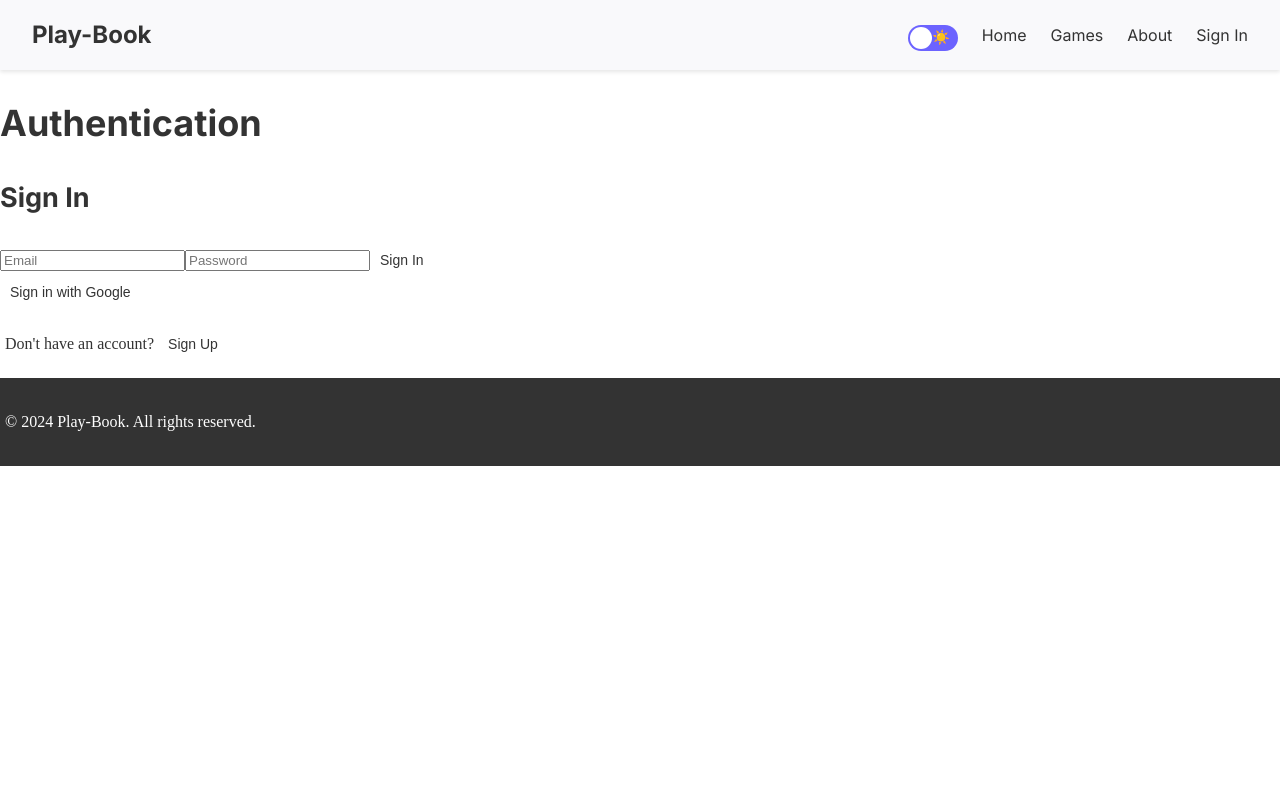
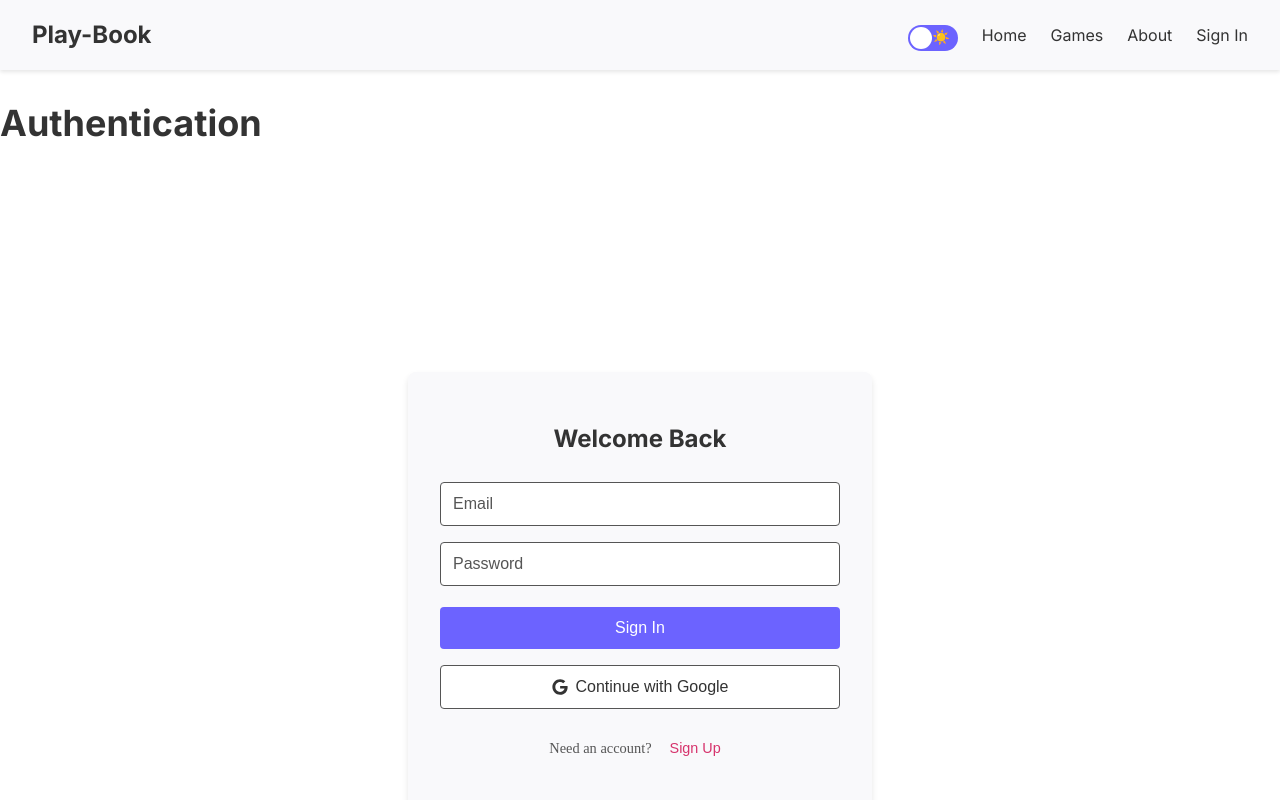
Before and after one commit to mohamed-esoliman/play-book, a Next.js app in the folder frontend/: page /authentication in a window 1280 px wide. Shown: the top 800 px of the page. Built offline with nearby package versions, Linux system fonts and the light colour scheme; no server answers.

Commit message:
add log-in page styling and implement notifications

```diff
--- a/frontend/package.json
+++ b/frontend/package.json
@@ -14,6 +14,8 @@
     "next": "^14.2.5",
     "react": "^18",
     "react-dom": "^18",
+    "react-icons": "^5.2.1",
+    "react-toastify": "^10.0.5",
     "sass": "^1.77.6"
   },
   "devDependencies": {
--- a/frontend/src/app/layout.js
+++ b/frontend/src/app/layout.js
@@ -3,6 +3,8 @@ import { AuthProvider } from '../contexts/AuthContext'
 import Header from '../components/Header'
 import Footer from '../components/Footer'
 import '../styles/globals.scss'
+import { ToastContainer } from 'react-toastify';
+import 'react-toastify/dist/ReactToastify.css';
 
 const inter = Inter({ subsets: ['latin'] })
 
@@ -18,6 +20,7 @@ export default function RootLayout({ children }) {
         <AuthProvider>
           <Header />
           <main>{children}</main>
+          <ToastContainer position="top-right" autoClose={5000} />
           <Footer />
         </AuthProvider>
       </body>
--- a/frontend/src/components/Auth.jsx
+++ b/frontend/src/components/Auth.jsx
@@ -1,4 +1,4 @@
-"use client";
+'use client'
 
 import React, { useState, useEffect } from "react";
 import { useAuth } from "../contexts/AuthContext";
@@ -6,16 +6,22 @@ import { useRouter } from "next/navigation";
 import {
   signInWithEmailAndPassword,
   createUserWithEmailAndPassword,
+  sendEmailVerification,
   signInWithPopup,
   GoogleAuthProvider,
 } from "firebase/auth";
 import { auth } from "../config/firebaseConfig";
-import styles from "../styles/components/Auth.module.scss"; // Adjust the path as needed
+import styles from "../styles/components/Auth.module.scss";
+import { FaGoogle } from "react-icons/fa";
+import { toast } from "react-toastify";
 
 const Auth = () => {
   const [email, setEmail] = useState("");
   const [password, setPassword] = useState("");
+  const [confirmPassword, setConfirmPassword] = useState("");
   const [isSignUp, setIsSignUp] = useState(false);
+  const [verificationPin, setVerificationPin] = useState("");
+  const [showPinInput, setShowPinInput] = useState(false);
   const { user } = useAuth();
   const router = useRouter();
 
@@ -25,39 +31,87 @@ const Auth = () => {
     }
   }, [user, router]);
 
+  const handleAuthError = (error) => {
+    let message = "There was a problem. Please try again.";
+
+    switch (error.code) {
+      case "auth/email-already-in-use":
+        message = "This email is already registered.";
+        break;
+      case "auth/user-not-found":
+      case "auth/wrong-password":
+        message = "Invalid email or password.";
+        break;
+      case "auth/weak-password":
+        message = "Password should be at least 6 characters.";
+        break;
+      case "auth/invalid-email":
+        message = "Please enter a valid email address.";
+        break;
+      case "auth/too-many-requests":
+        message = "Too many attempts. Please try again later.";
+        break;
+    }
+
+    toast.error(message);
+  };
+
   const handleSubmit = async (e) => {
     e.preventDefault();
+    if (isSignUp) {
+      if (password !== confirmPassword) {
+        toast.error("Passwords do not match.");
+        return;
+      }
       try {
-      if (isSignUp) {
-        await createUserWithEmailAndPassword(auth, email, password);
+        const userCredential = await createUserWithEmailAndPassword(
+          auth,
+          email,
+          password
+        );
+        await sendEmailVerification(userCredential.user);
+        setShowPinInput(true);
+        toast.success("Please check your email for verification.");
+      } catch (error) {
+        handleAuthError(error);
+      }
     } else {
+      try {
         await signInWithEmailAndPassword(auth, email, password);
+        toast.success("Signed in successfully!");
+      } catch (error) {
+        handleAuthError(error);
       }
-      // Successful sign-in/sign-up will trigger the useEffect above
-    } catch (error) {
-      console.error("Authentication error:", error);
-      // Handle error (e.g., show error message to user)
     }
+  };
+
+  const handlePinSubmit = async (e) => {
+    e.preventDefault();
+    // Here you would typically send the PIN to your backend for verification
+    // For this example, we'll just simulate a successful verification
+    toast.success("Email verified successfully!");
+    setShowPinInput(false);
   };
 
   const handleGoogleSignIn = async () => {
     const provider = new GoogleAuthProvider();
     try {
       await signInWithPopup(auth, provider);
-      // Successful sign-in will trigger the useEffect above
+      toast.success("Signed in successfully!");
     } catch (error) {
-      console.error("Google sign-in error:", error);
-      // Handle error
+      handleAuthError(error);
     }
   };
 
   if (user) {
-    return null; // or a loading indicator
+    return null;
   }
 
   return (
     <div className={styles.authContainer}>
-      <h2>{isSignUp ? "Sign Up" : "Sign In"}</h2>
+      <div className={styles.authCard}>
+        <h1>{isSignUp ? "Create Account" : "Welcome Back"}</h1>
+        {!showPinInput ? (
           <form onSubmit={handleSubmit} className={styles.authForm}>
             <input
               type="email"
@@ -73,20 +127,43 @@ const Auth = () => {
               placeholder="Password"
               required
             />
-        <button type="submit">{isSignUp ? "Sign Up" : "Sign In"}</button>
+            {isSignUp && (
+              <input
+                type="password"
+                value={confirmPassword}
+                onChange={(e) => setConfirmPassword(e.target.value)}
+                placeholder="Confirm Password"
+                required
+              />
+            )}
+            <button type="submit" className={styles.primaryButton}>
+              {isSignUp ? "Sign Up" : "Sign In"}
+            </button>
           </form>
-      <button onClick={handleGoogleSignIn} className={styles.googleSignIn}>
-        Sign in with Google
+        ) : (
+          <form onSubmit={handlePinSubmit} className={styles.authForm}>
+            <input
+              type="text"
+              value={verificationPin}
+              onChange={(e) => setVerificationPin(e.target.value)}
+              placeholder="Enter verification PIN"
+              required
+            />
+            <button type="submit" className={styles.primaryButton}>
+              Verify Email
             </button>
-      <p>
-        {isSignUp ? "Already have an account? " : "Don't have an account? "}
-        <button
-          onClick={() => setIsSignUp(!isSignUp)}
-          className={styles.toggleAuth}
-        >
+          </form>
+        )}
+        <button onClick={handleGoogleSignIn} className={styles.googleButton}>
+          <FaGoogle /> Continue with Google
+        </button>
+        <p className={styles.authToggle}>
+          {isSignUp ? "Already have an account?" : "Need an account?"}
+          <button onClick={() => setIsSignUp(!isSignUp)}>
             {isSignUp ? "Sign In" : "Sign Up"}
           </button>
         </p>
+      </div>
     </div>
   );
 };
--- a/frontend/src/styles/components/Auth.module.scss
+++ b/frontend/src/styles/components/Auth.module.scss
@@ -0,0 +1,142 @@
+// Auth.module.scss
+
+.authContainer {
+    display: flex;
+    justify-content: center;
+    align-items: center;
+    min-height: 100vh;
+    padding: 1rem;
+    background-color: var(--background-color);
+}
+
+.authCard {
+    background-color: var(--card-bg-color);
+    border-radius: 8px;
+    padding: 2rem;
+    width: 100%;
+    max-width: 400px;
+    box-shadow: 0 4px 6px var(--box-shadow-color);
+
+    h1 {
+        color: var(--text-color);
+        font-size: 1.5rem;
+        margin-bottom: 1.5rem;
+        text-align: center;
+    }
+}
+
+.authForm {
+    display: flex;
+    flex-direction: column;
+    gap: 1rem;
+    margin-bottom: 1rem;
+
+    input {
+        padding: 0.75rem;
+        border: 1px solid var(--secondary-text-color);
+        border-radius: 4px;
+        background-color: var(--background-color);
+        color: var(--text-color);
+        font-size: 1rem;
+
+        &:focus {
+            outline: none;
+            border-color: var(--accent-color);
+        }
+
+        &::placeholder {
+            color: var(--secondary-text-color);
+        }
+    }
+}
+
+.primaryButton {
+    padding: 0.75rem;
+    background-color: var(--button-bg-color);
+    color: var(--background-color);
+    border: none;
+    border-radius: 4px;
+    font-size: 1rem;
+    cursor: pointer;
+    transition: background-color 0.3s ease;
+
+    &:hover {
+        background-color: var(--button-bg-hover-color);
+    }
+
+    &:focus {
+        outline: none;
+        box-shadow: 0 0 0 2px var(--accent-color);
+    }
+}
+
+.googleButton {
+    display: flex;
+    align-items: center;
+    justify-content: center;
+    width: 100%;
+    padding: 0.75rem;
+    background-color: var(--background-color);
+    color: var(--text-color);
+    border: 1px solid var(--secondary-text-color);
+    border-radius: 4px;
+    font-size: 1rem;
+    cursor: pointer;
+    transition: background-color 0.3s ease;
+    margin-bottom: 1rem;
+
+    svg {
+        margin-right: 0.5rem;
+    }
+
+    &:hover {
+        background-color: var(--card-bg-color);
+    }
+
+    &:focus {
+        outline: none;
+        box-shadow: 0 0 0 2px var(--accent-color);
+    }
+}
+
+.authToggle {
+    text-align: center;
+    color: var(--secondary-text-color);
+    font-size: 0.9rem;
+
+    button {
+        background: none;
+        border: none;
+        color: var(--link-color);
+        cursor: pointer;
+        font-size: 0.9rem;
+        margin-left: 0.5rem;
+        transition: color 0.3s ease;
+
+        &:hover {
+            color: var(--accent-color);
+            text-decoration: underline;
+        }
+
+        &:focus {
+            outline: none;
+            text-decoration: underline;
+        }
+    }
+}
+
+// Responsive adjustments
+@media (max-width: 480px) {
+    .authCard {
+        padding: 1.5rem;
+    }
+
+    .authForm {
+        gap: 0.75rem;
+    }
+
+    .primaryButton,
+    .googleButton {
+        padding: 0.6rem;
+    }
+}
```
Also changed, not shown: frontend/src/components/GameList.jsx (+39 -24 lines), 1 other file (tests, documents, lock files or other folders). Lines whose indentation alone changed are shown as unchanged.
